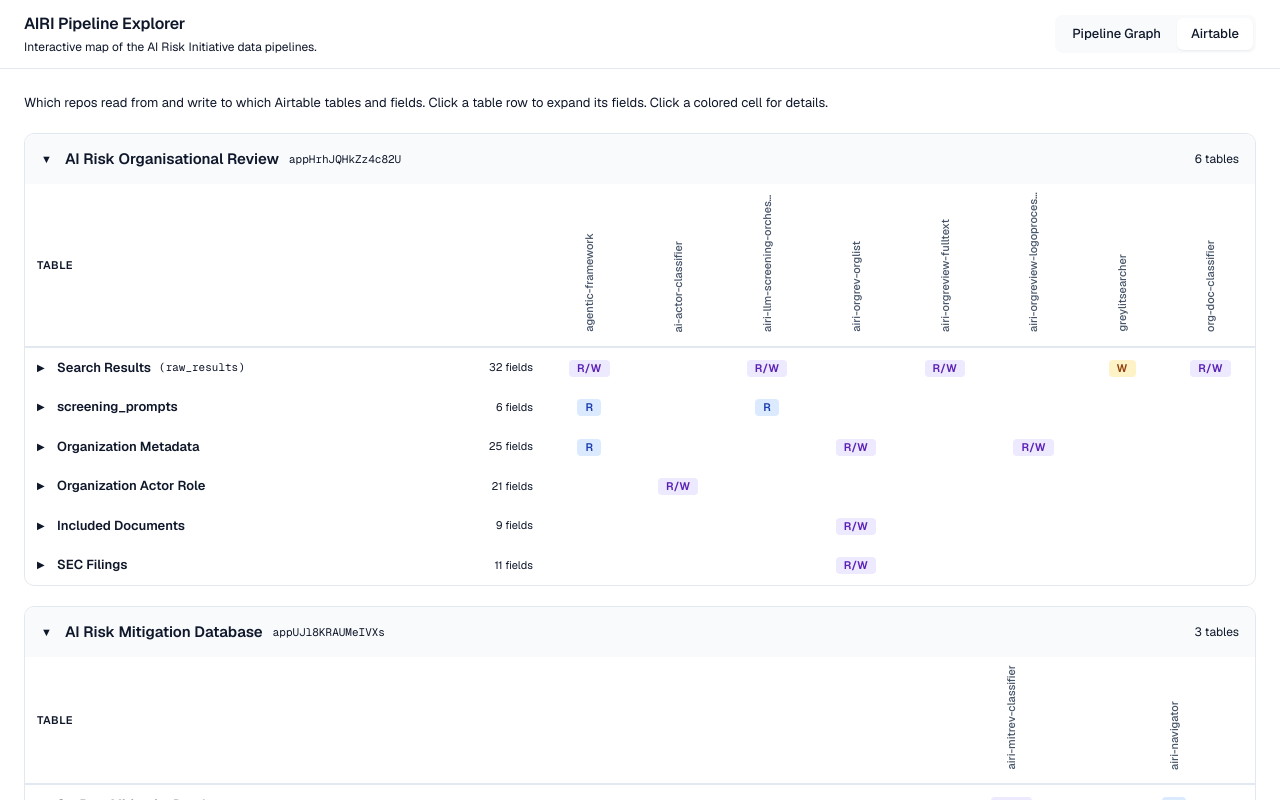
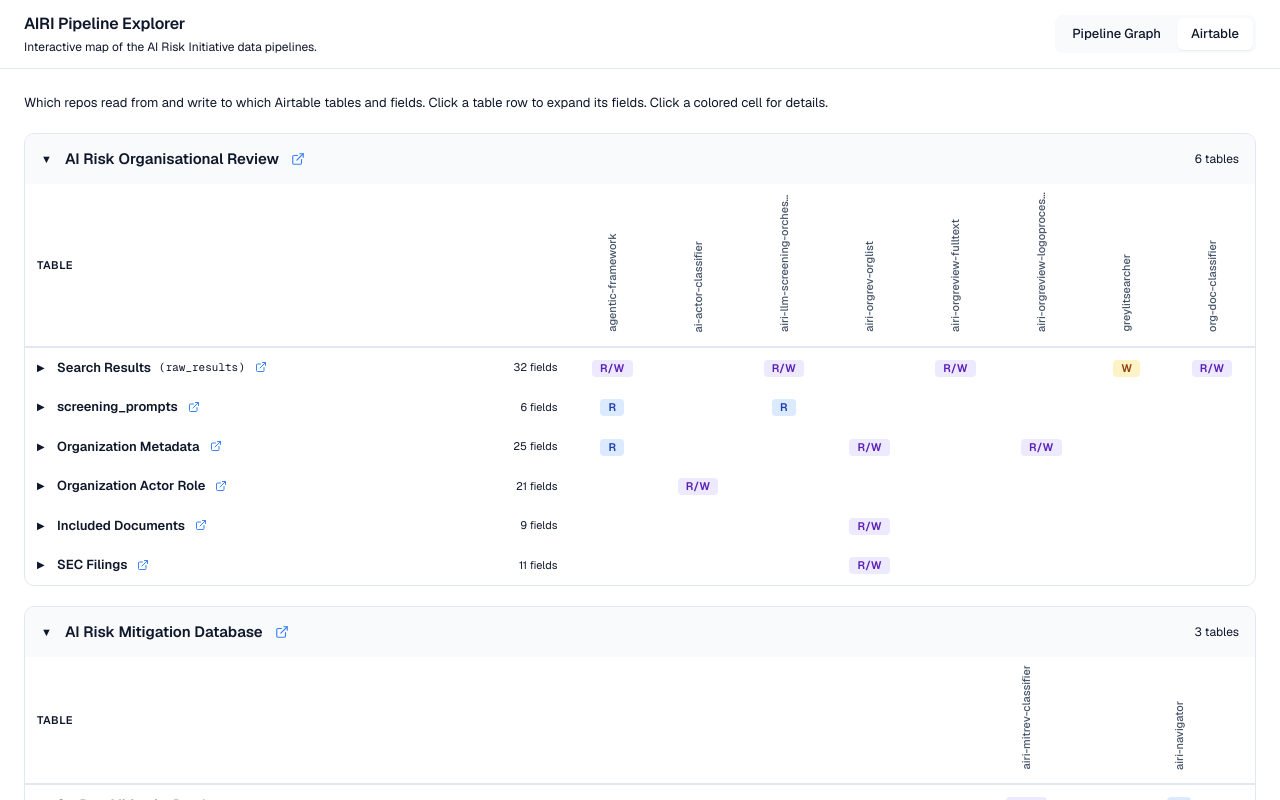
Before and after one commit to MIT-FutureTech/airi-pipelines, a Next.js app in the folder pipeline-explorer/: page /airtable in a window 1280 px wide. Built offline with nearby package versions, Linux system fonts and the light colour scheme.

Commit message:
Add links to bases and tables in Airtable

```diff
--- a/pipeline-explorer/src/airtable/components/AccessTable.module.css
+++ b/pipeline-explorer/src/airtable/components/AccessTable.module.css
@@ -104,6 +104,21 @@
   content: ")";
 }
 
+.externalLink {
+  display: inline-flex;
+  color: var(--color-accent);
+  padding: 2px;
+  border-radius: 3px;
+  transition:
+    color 0.1s ease,
+    background 0.1s ease;
+}
+
+.externalLink:hover {
+  color: var(--color-accent-hover);
+  background: rgba(59, 130, 246, 0.1);
+}
+
 .fieldCount {
   font-size: 11px;
   color: var(--color-text-muted);
--- a/pipeline-explorer/src/airtable/components/AccessTable.tsx
+++ b/pipeline-explorer/src/airtable/components/AccessTable.tsx
@@ -1,5 +1,6 @@
 "use client";
 
+import { ExternalLink } from "lucide-react";
 import { useState } from "react";
 import {
   getReposForBase,
@@ -37,6 +38,7 @@ export function AccessTable({ base }: AccessTableProps) {
             return (
               <TableRows
                 key={table.tableId}
+                baseId={base.baseId}
                 table={table}
                 repos={repos}
                 isExpanded={isExpanded}
@@ -53,16 +55,20 @@ export function AccessTable({ base }: AccessTableProps) {
 }
 
 function TableRows({
+  baseId,
   table,
   repos,
   isExpanded,
   onToggle,
 }: {
+  baseId: string;
   table: AirtableBase["tables"][number];
   repos: string[];
   isExpanded: boolean;
   onToggle: () => void;
 }) {
+  const airtableUrl =
+    table.tableId && `https://airtable.com/${baseId}/${table.tableId}`;
   const fieldCount = table.fields.length;
 
   return (
@@ -79,6 +85,18 @@ function TableRows({
           <span className={styles.tableName}>{table.name}</span>
           {table.alias && (
             <span className={styles.tableAlias}>{table.alias}</span>
+          )}
+          {airtableUrl && (
+            <a
+              href={airtableUrl}
+              target="_blank"
+              rel="noopener noreferrer"
+              className={styles.externalLink}
+              title="Open in Airtable"
+              onClick={(e) => e.stopPropagation()}
+            >
+              <ExternalLink size={12} />
+            </a>
           )}
           <span className={styles.fieldCount}>{fieldCount} fields</span>
         </td>
--- a/pipeline-explorer/src/airtable/components/BaseSection.module.css
+++ b/pipeline-explorer/src/airtable/components/BaseSection.module.css
@@ -36,10 +36,19 @@
   margin: 0;
 }
 
-.baseId {
-  font-size: 11px;
-  color: var(--color-text-muted);
-  font-family: var(--font-geist-mono), monospace;
+.externalLink {
+  display: inline-flex;
+  color: var(--color-accent);
+  padding: 2px;
+  border-radius: 3px;
+  transition:
+    color 0.1s ease,
+    background 0.1s ease;
+}
+
+.externalLink:hover {
+  color: var(--color-accent-hover);
+  background: rgba(59, 130, 246, 0.1);
 }
 
 .count {
--- a/pipeline-explorer/src/airtable/components/BaseSection.tsx
+++ b/pipeline-explorer/src/airtable/components/BaseSection.tsx
@@ -1,5 +1,6 @@
 "use client";
 
+import { ExternalLink } from "lucide-react";
 import { useState } from "react";
 import type { AirtableBase } from "@/airtable/types";
 import { AccessTable } from "./AccessTable";
@@ -26,7 +27,16 @@ export function BaseSection({
       >
         <span className={styles.chevron}>{expanded ? "\u25BC" : "\u25B6"}</span>
         <h2 className={styles.name}>{base.name}</h2>
-        <code className={styles.baseId}>{base.baseId}</code>
+        <a
+          href={`https://airtable.com/${base.baseId}`}
+          target="_blank"
+          rel="noopener noreferrer"
+          className={styles.externalLink}
+          title="Open in Airtable"
+          onClick={(e) => e.stopPropagation()}
+        >
+          <ExternalLink size={14} />
+        </a>
         <span className={styles.count}>
           {tableCount} {tableCount === 1 ? "table" : "tables"}
         </span>
```
